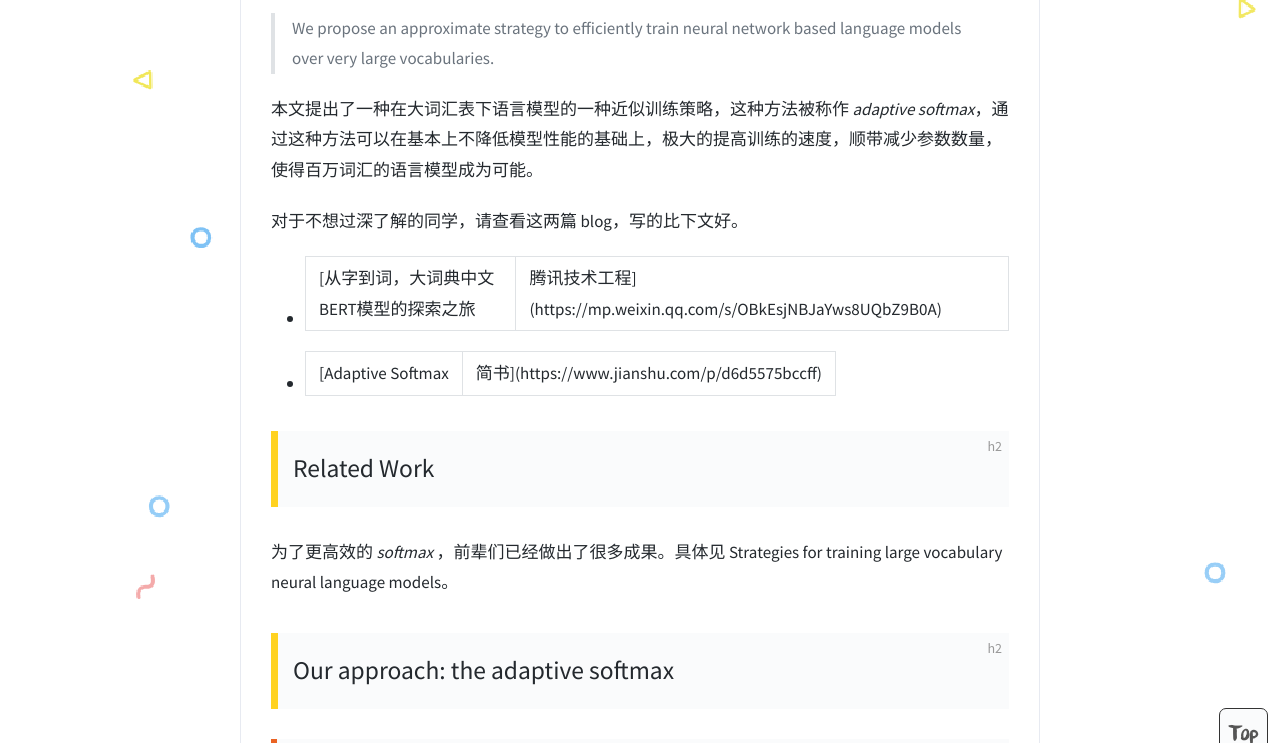
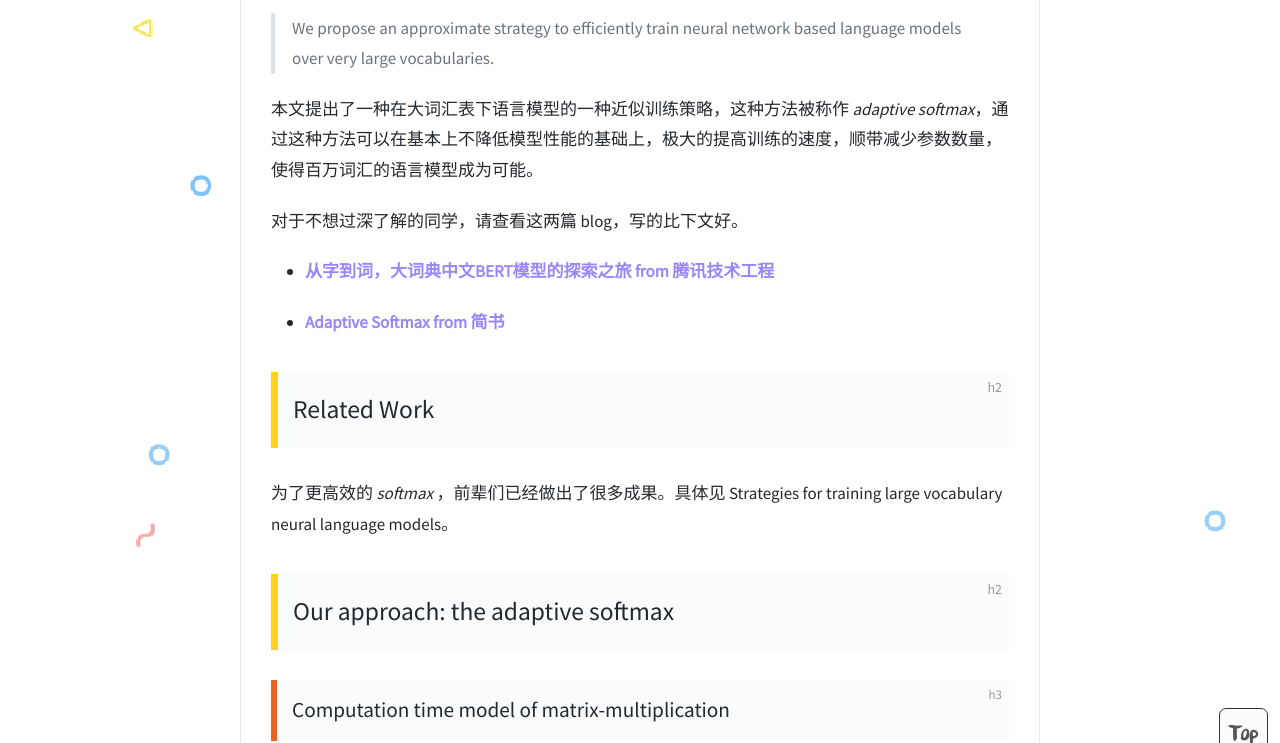
Before and after one commit to wangyuxinwhy/wangyuxinwhy.github.io, a Jekyll site: the page built from _posts/2019-08-18-paper-note-Efficient-softmax-approximation-for-GPUs.md, in a window 1280 px wide and 900 px high, scrolled down 1003 px, cut to the strip 0-743 px from the top of the window. Built offline with Jekyll 4.4.1, drawn with Linux system fonts in a browser that asks for light colours; comment, search, counter and statistics services are not loaded; some of the changed text lies outside the part shown.

Commit message:
add image

```diff
--- a/_posts/2019-08-18-paper-note-Efficient-softmax-approximation-for-GPUs.md
+++ b/_posts/2019-08-18-paper-note-Efficient-softmax-approximation-for-GPUs.md
@@ -26,8 +26,9 @@ tags: adaptive-softmax transformer-XL
 
 对于不想过深了解的同学，请查看这两篇 blog，写的比下文好。
 
-- [从字到词，大词典中文BERT模型的探索之旅 | 腾讯技术工程](https://mp.weixin.qq.com/s/OBkEsjNBJaYws8UQbZ9B0A)
--  [Adaptive Softmax | 简书](https://www.jianshu.com/p/d6d5575bccff)
+- [从字到词，大词典中文BERT模型的探索之旅 from 腾讯技术工程](https://mp.weixin.qq.com/s/OBkEsjNBJaYws8UQbZ9B0A)
+
+- [Adaptive Softmax from 简书](https://www.jianshu.com/p/d6d5575bccff)
 
 ## Related Work
 
@@ -77,7 +78,7 @@ $$
 
 论文中进行了较详细的论述，总结一下就是 *2-level tree* 会造成较大的性能损失，因为没有考虑词汇出现的频率分布情况。
 
-如果你还是不明白，可以参考下面的blog，解释的很清楚。[Adaptive Softmax | 简书](https://www.jianshu.com/p/d6d5575bccff)
+如果你还是不明白，可以参考下面的blog，解释的很清楚。[Adaptive Softmax from 简书](https://www.jianshu.com/p/d6d5575bccff)
 
 ## 总结
 
```
Also changed, not shown: _posts/2019-09-04-awesome-blogs.md (+1 -1 lines).
